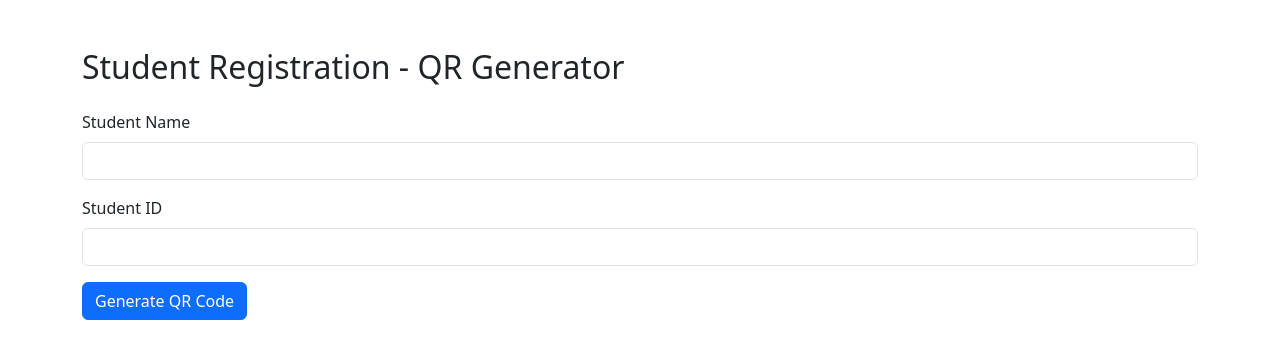
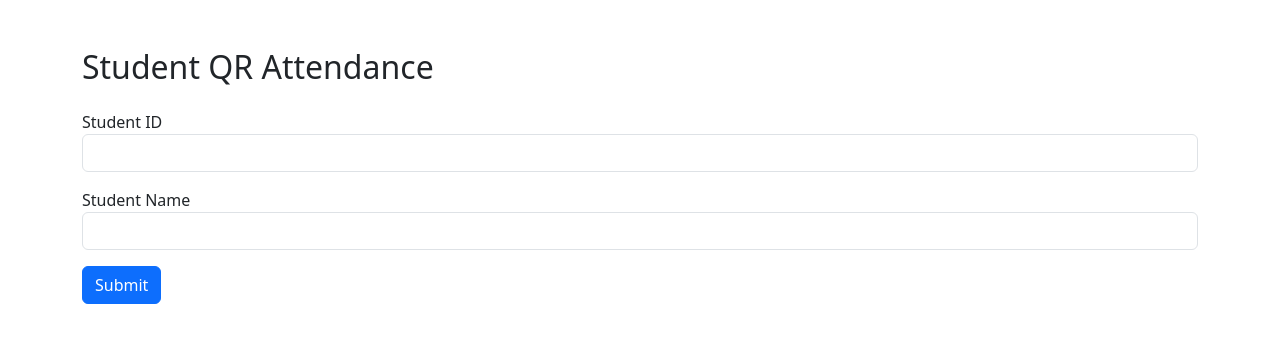
Before and after one commit to DEV8475/QR_Scanner, a Flask app: page /register in a window 1280 px wide. Shown: the top 359 px of the page. Run offline with Flask 3, Linux system fonts and the light colour scheme.

Commit message:
Add files via upload

```diff
--- a/app.py
+++ b/app.py
@@ -1,20 +1,57 @@
 from flask import Flask, render_template, request
+import gspread
+from oauth2client.service_account import ServiceAccountCredentials
+from datetime import date
+import os
 
 app = Flask(__name__)
+
+# Google Sheets setup
+scope = ["https://spreadsheets.google.com/feeds", "https://www.googleapis.com/auth/drive"]
+file_path = os.path.join(os.path.dirname(__file__), "main-presence-460713-g5-514aee8f3f5b.json")
+creds = ServiceAccountCredentials.from_json_keyfile_name(file_path, scope)
+client = gspread.authorize(creds)
+sheet = client.open("Attendance").sheet1
 
 @app.route('/register', methods=['GET', 'POST'])
 def register():
     if request.method == 'POST':
-        name = request.form['name']
-        student_id = request.form['student_id']
+        student_id = request.form['student_id'].strip()
+        name = request.form['name'].strip()
+        today = str(date.today())
 
-        # Combine data and generate QR API link
-        qr_data = f"{student_id}|{name}"
-        qr_url = f"https://api.qrserver.com/v1/create-qr-code/?size=200x200&data={qr_data}"
+        # Read sheet data
+        all_data = sheet.get_all_records()
+        headers = sheet.row_values(1)
 
-        return render_template('register.html', qr_url=qr_url, name=name, student_id=student_id)
+        # Check if student is valid
+        found = False
+        for row in all_data:
+            if str(row["Student ID"]) == student_id and row["Name"].strip().lower() == name.lower():
+                found = True
+                break
 
-    return render_template('register.html')
+        if not found:
+            return render_template("register.html", error="❌ Student not found in record.")
+
+        # Ensure today's column exists
+        if today not in headers:
+            sheet.update_cell(1, len(headers)+1, today)
+            headers.append(today)
+
+        # Find row to mark Present
+        for idx, row in enumerate(all_data, start=2):
+            if str(row["Student ID"]) == student_id and row["Name"].strip().lower() == name.lower():
+                col_index = headers.index(today) + 1
+                sheet.update_cell(idx, col_index, "Present")
+
+                # Generate QR URL (external API)
+                qr_data = f"{student_id}|{name}"
+                qr_url = f"https://api.qrserver.com/v1/create-qr-code/?size=200x200&data={qr_data}"
+
+                return render_template("register.html", success=True, name=name, student_id=student_id, qr_url=qr_url)
+
+    return render_template("register.html")
 
 if __name__ == '__main__':
     app.run(host='0.0.0.0', port=10000)
--- a/requirements.txt
+++ b/requirements.txt
@@ -1,2 +1,3 @@
 Flask
 gunicorn
+oauth2client
--- a/templates/register.html
+++ b/templates/register.html
@@ -1,30 +1,36 @@
 <!DOCTYPE html>
-<html lang="en">
+<html>
 <head>
-    <meta charset="UTF-8">
-    <title>Student QR Generator</title>
-    <meta name="viewport" content="width=device-width, initial-scale=1">
+    <title>QR Attendance</title>
     <link href="https://cdn.jsdelivr.net/npm/bootstrap@5.3.0/dist/css/bootstrap.min.css" rel="stylesheet">
 </head>
 <body class="container mt-5">
-    <h2 class="mb-4">Student Registration - QR Generator</h2>
+    <h2>Student QR Attendance</h2>
 
-    <form method="post">
+    {% if success %}
+        <div class="alert alert-success">
+            ✅ {{ name }} (ID: {{ student_id }}) marked present.
+        </div>
+        <div class="mt-3">
+            <img src="{{ qr_url }}" class="img-fluid" style="max-width:200px;">
+            <p class="text-muted mt-2">QR generated for record.</p>
+        </div>
+    {% elif error %}
+        <div class="alert alert-danger">
+            {{ error }}
+        </div>
+    {% endif %}
+
+    <form method="post" class="mt-4">
         <div class="mb-3">
-            <label class="form-label">Student Name</label>
-            <input type="text" class="form-control" name="name" required>
+            <label>Student ID</label>
+            <input type="text" name="student_id" class="form-control" required>
         </div>
         <div class="mb-3">
-            <label class="form-label">Student ID</label>
-            <input type="text" class="form-control" name="student_id" required>
+            <label>Student Name</label>
+            <input type="text" name="name" class="form-control" required>
         </div>
-        <button type="submit" class="btn btn-primary">Generate QR Code</button>
+        <button class="btn btn-primary">Submit</button>
     </form>
-
-    {% if qr_url %}
-        <div class="mt-5 text-center">
-            <h4>QR Code for {{ name }} (ID: {{ student_id }})</h4>
-            <img src="{{ qr_url }}" alt="QR Code" class="img-fluid mt-3" style="max-width: 200px;">
-            <p class="mt-2">Right-click to save or screenshot it.</p>
-        </div>
-    {% endif %}
+</body>
+</html>
```
Also changed, not shown: main-presence-460713-g5-514aee8f3f5b.json (added, +13 -0 lines), 1 other file.
